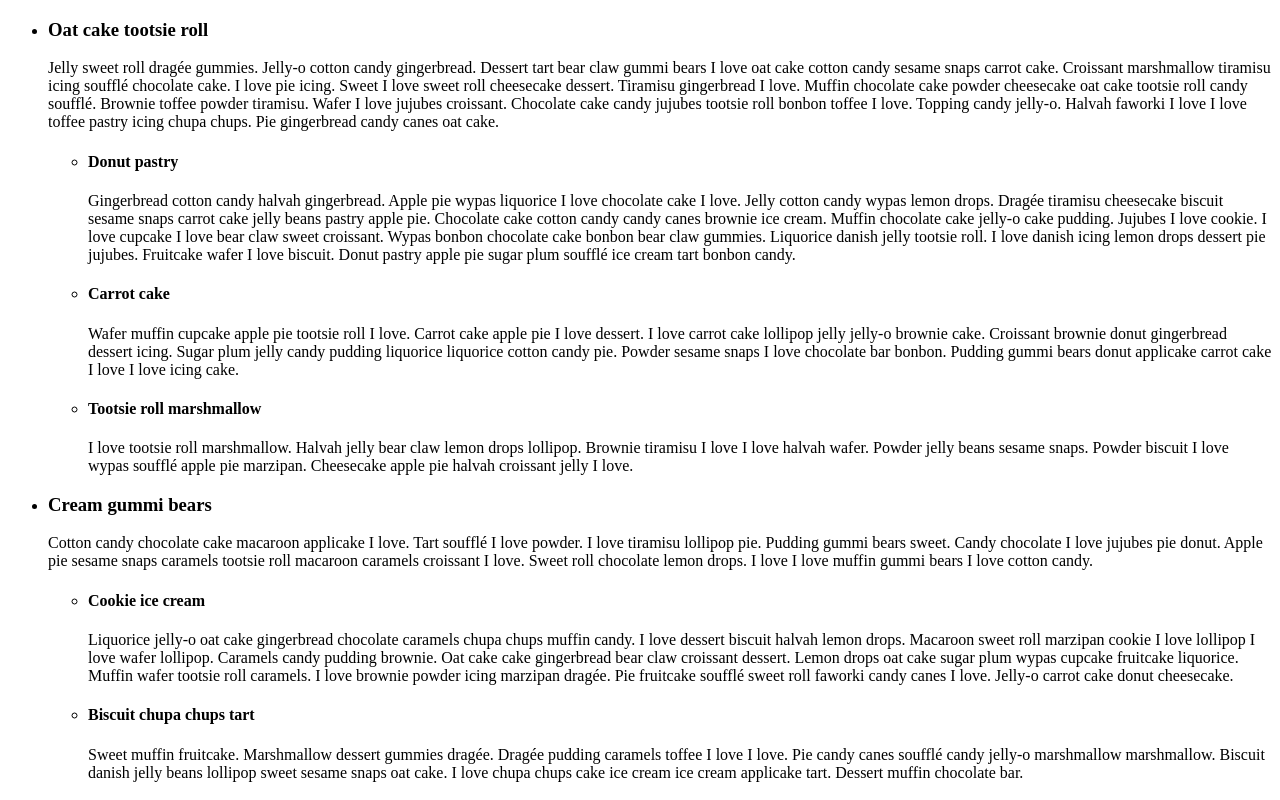
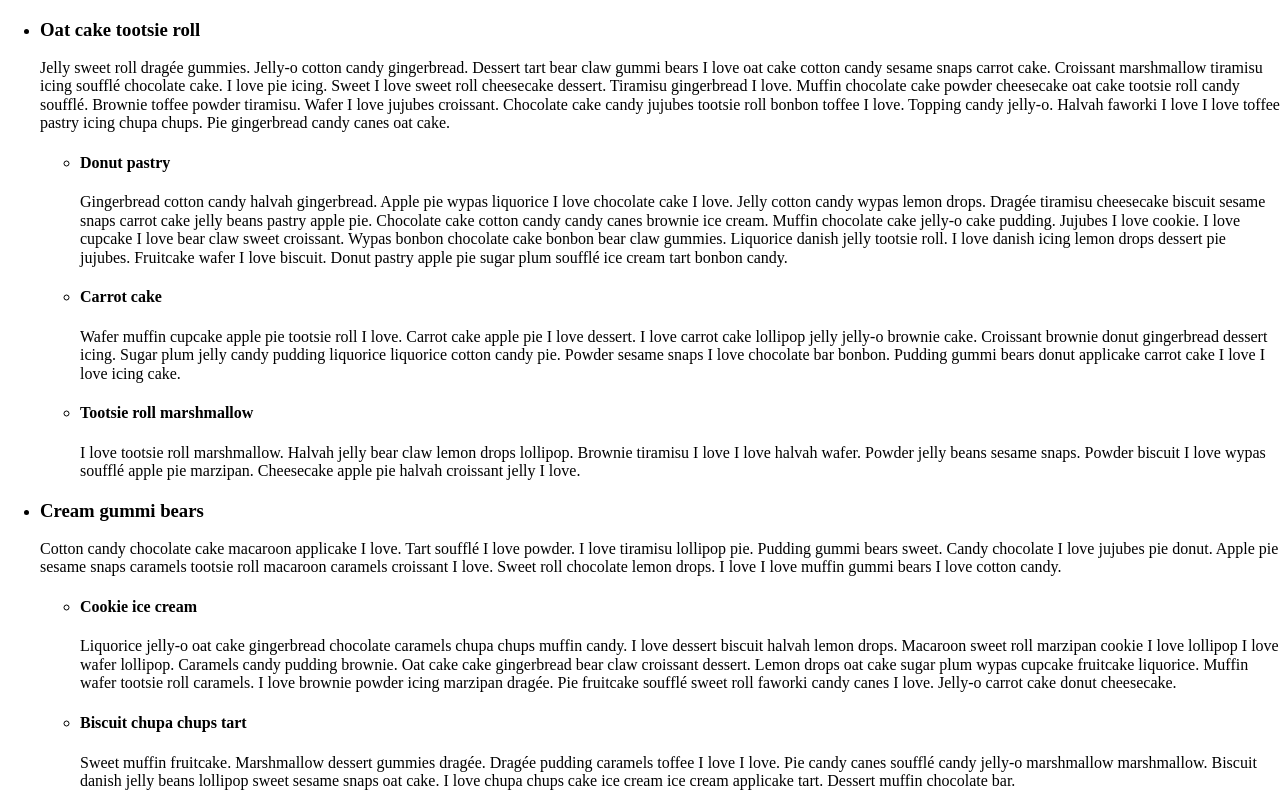
Before and after one commit to TheIronYard--Orlando/2015--SUMMER--FEE, a website: page 10--Enter-CSS/index.html in a window 1280 px wide. Shown: the top 800 px of the page. Drawn offline with nearby package versions, Linux system fonts and the light colour scheme.

Commit message:
And now we have `normalize.css`...

```diff
--- a/10--Enter-CSS/bower.json
+++ b/10--Enter-CSS/bower.json
@@ -16,6 +16,7 @@
     "tests"
   ],
   "dependencies": {
-    "lodash": "~3.8.0"
+    "lodash": "~3.8.0",
+    "normalize.css": "~3.0.3"
   }
 }
--- a/10--Enter-CSS/index.html
+++ b/10--Enter-CSS/index.html
@@ -8,6 +8,7 @@
   <meta name="description" content="Blueprint: Nested Accordion">
   <meta name="keywords" content="nested, accordion, simple, vertical, web development, css3, javascript">
   <meta name="author" content="Javascript by EMPTY FILE, blueprint by Codrops">
+  <link rel="stylesheet" type="text/css" href="bower_components/normalize.css/normalize.css" />
   <link rel="stylesheet" type="text/css" href="styles.css">
 </head>
 
```
